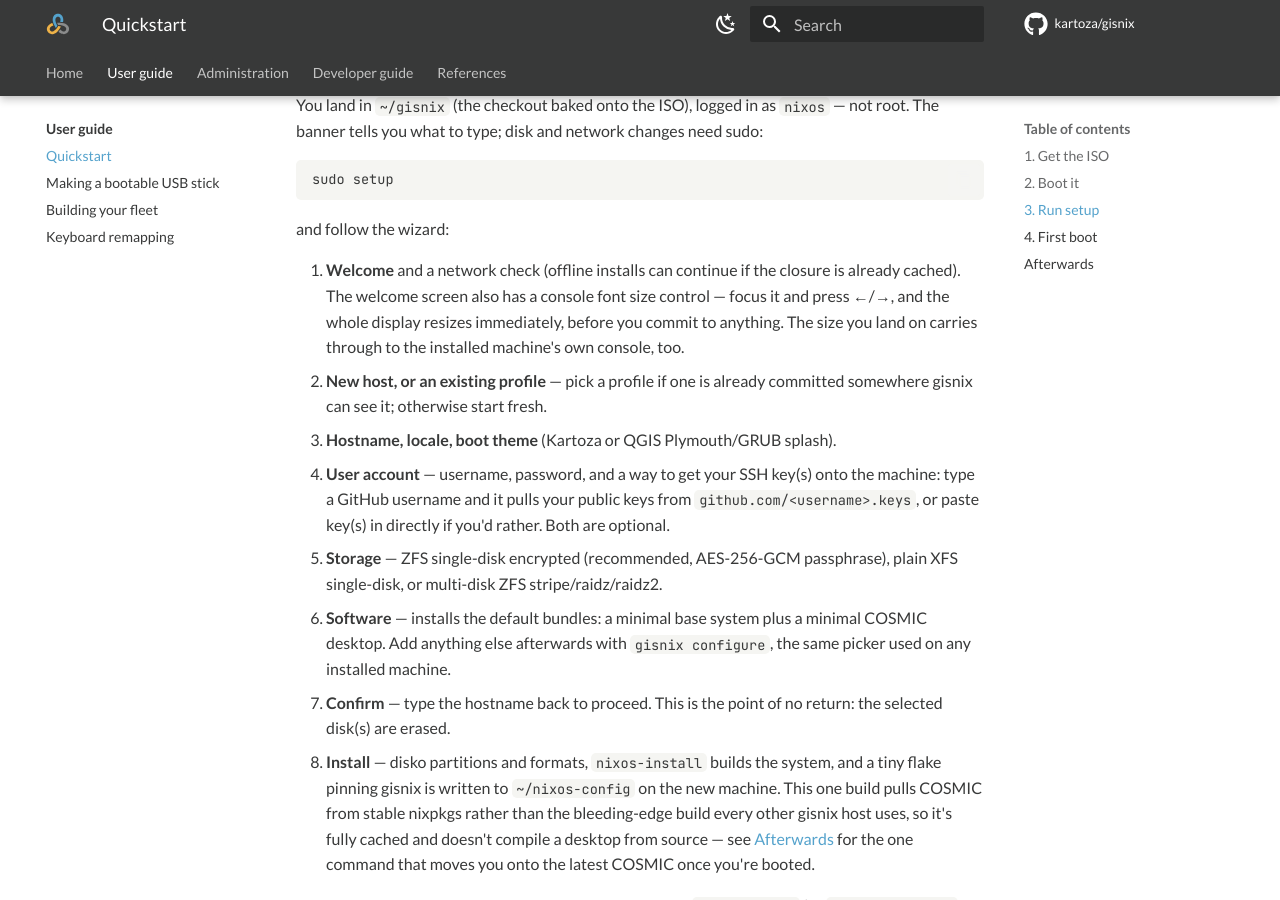
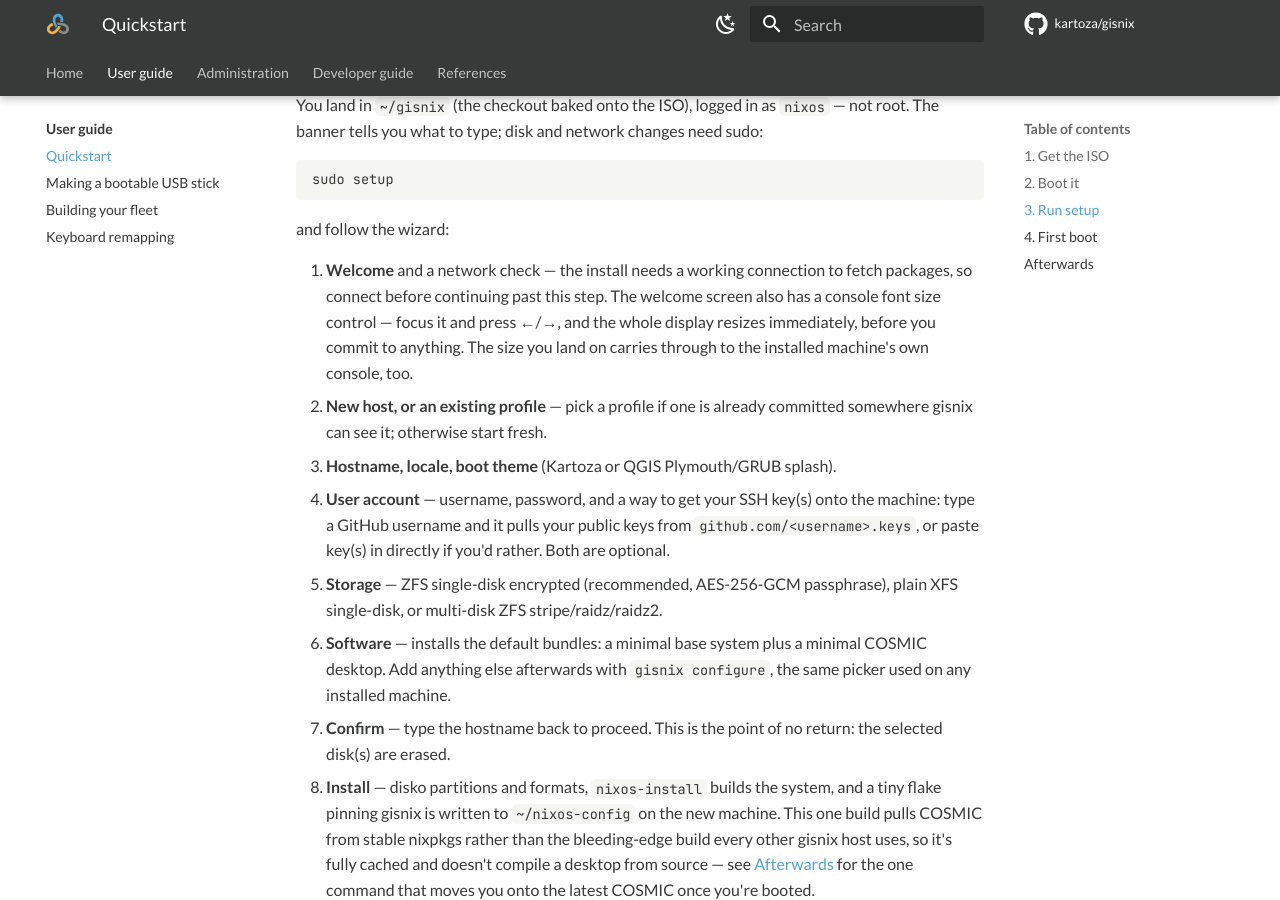
Before and after one commit to kartoza/gisnix, an MkDocs documentation site: the page built from docs/user/quickstart.md, in a window 1280 px wide and 900 px high, scrolled down 746 px. Built offline with MkDocs 1.6.1 and Material for MkDocs 9.7.7, drawn with Linux system fonts in a browser that asks for light colours; comment, search, counter and statistics services are not loaded.

Commit message:
fix(installer): revert offline-closure bake-in — broke GitHub release uploads
v0.13.1's installerClosureSeed baked a full base+COSMIC+browsers+kanata
closure onto the ISO so a default install needed no network. The ISO
build itself succeeded, but the resulting file exceeds GitHub's
2GB-per-release-asset limit, so both v0.13.1 and v0.13.2's release
uploads were rejected ("size must be less than 2147483648") and sit as
broken, unpublished drafts.

Reverted isoImage.storeContents to [ ] and dropped installerClosureSeed
from flake.nix's installer nixosSystem. The ISO still carries gisnix's
flake source, so evaluation works offline, but nixos-install needs
network again to fetch packages. Updated the network-check screen and
the quickstart docs, which both still implied a pre-cached offline
install was supported.

A real offline-capable ISO needs hosting outside GitHub Releases' size
cap — separate decision, not made here.

Bumped 0.13.2 -> 0.13.3.

```diff
--- a/docs/user/quickstart.md
+++ b/docs/user/quickstart.md
@@ -34,11 +34,12 @@
 
 and follow the wizard:
 
-1. **Welcome** and a network check (offline installs can continue if the
-   closure is already cached). The welcome screen also has a console font
-   size control — focus it and press ←/→, and the whole display resizes
-   immediately, before you commit to anything. The size you land on carries
-   through to the installed machine's own console, too.
+1. **Welcome** and a network check — the install needs a working
+   connection to fetch packages, so connect before continuing past this
+   step. The welcome screen also has a console font size control — focus
+   it and press ←/→, and the whole display resizes immediately, before
+   you commit to anything. The size you land on carries through to the
+   installed machine's own console, too.
 2. **New host, or an existing profile** — pick a profile if one is already
    committed somewhere gisnix can see it; otherwise start fresh.
 3. **Hostname, locale, boot theme** (Kartoza or QGIS Plymouth/GRUB splash).
```
Also changed, not shown: CHANGELOG.md (+18 -0 lines), 4 other files.
